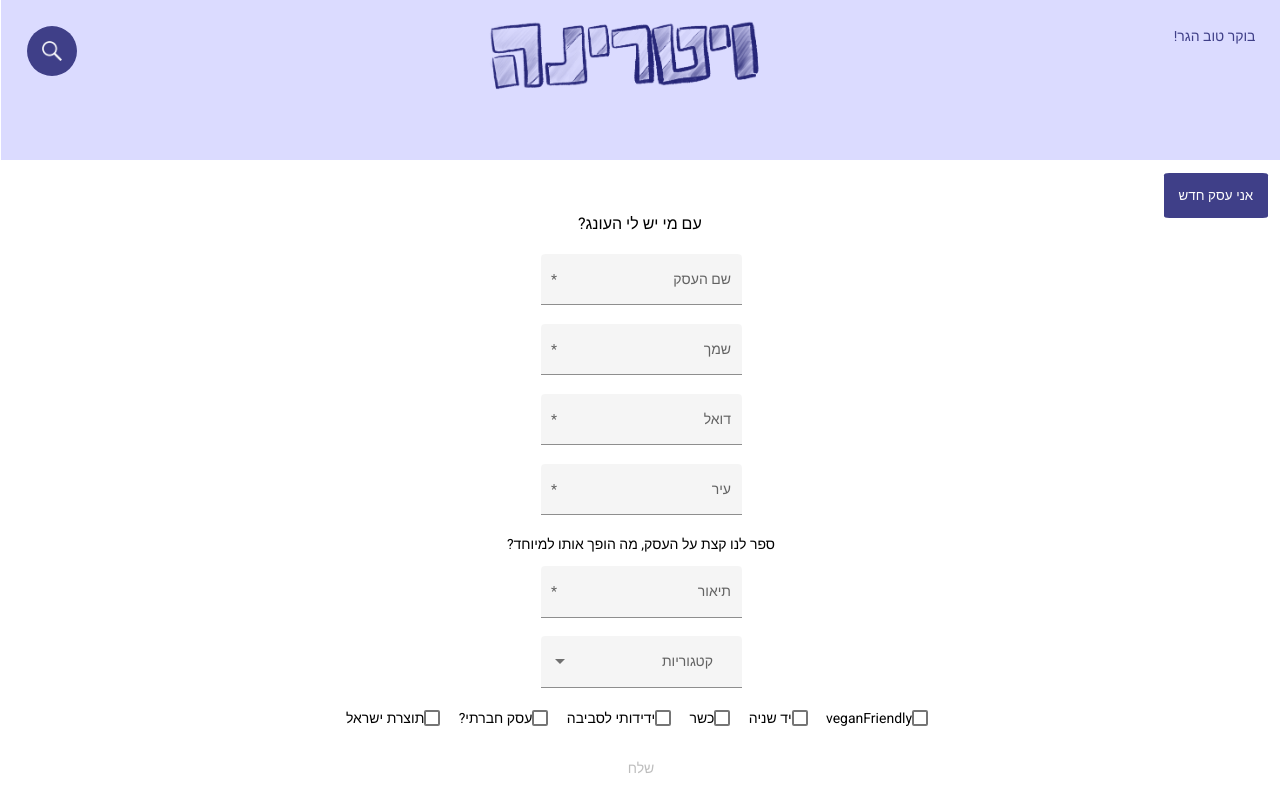
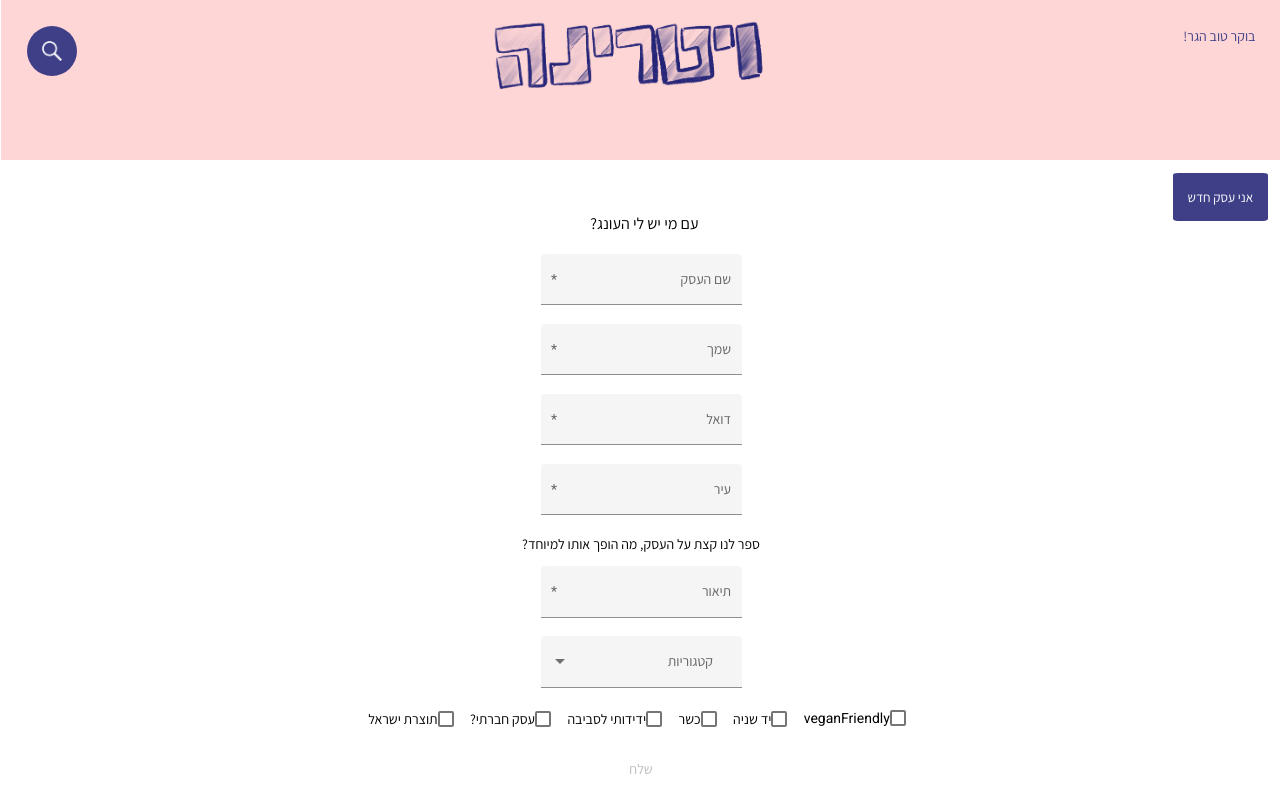
Before and after one commit to NitzanBarzilay/HujiHackathon2021, an Angular app in the folder hackProject/: page /register in a window 1280 px wide. Shown: the top 812 px of the page. Built offline with nearby package versions, Linux system fonts and the light colour scheme.

Commit message:
font update

```diff
--- a/hackProject/src/app/app.component.css
+++ b/hackProject/src/app/app.component.css
@@ -5,7 +5,7 @@
 }
 
 #titleDiv {
-    background-color: #dbdbff;
+    background-color: #ffd6d6;
     height: 20%;
 }
 
@@ -14,6 +14,7 @@ p {
     float: right;
     padding: 2%;
     direction: rtl;
+    font-family: "Heb";
 }
 
 .logo {
@@ -40,4 +41,5 @@ p {
     float: right;
     margin: 1%;
     border-radius: 5%;
+    font-family: "Heb";
 }
--- a/hackProject/src/app/home/home.component.css
+++ b/hackProject/src/app/home/home.component.css
@@ -1,5 +1,5 @@
 .upCategoriesGrid {
-    margin: 5%;
+    margin: 2%;
 }
 
 .categoriesGrid {
@@ -13,8 +13,9 @@
     display: inline-block;
     margin: 1%;
     line-height: 200px;
+    font-family: "Heb";
 }
 
 .categoriesGrid:hover {
-    color: #A00000;
+    color: #29296d;
 }
--- a/hackProject/src/app/registration/registration.component.css
+++ b/hackProject/src/app/registration/registration.component.css
@@ -1,11 +1,18 @@
 h3 {
     margin-left: 10%;
+    font-family: "Heb";
 }
 
 .label {
     float: right;
+    font-family: "Heb";
 }
 
 form{
     margin-bottom: 100px;
+    font-family: "Heb";
 }
+
+.heb{
+    font-family: "Heb";
+}
--- a/hackProject/src/app/registration/registration.component.html
+++ b/hackProject/src/app/registration/registration.component.html
@@ -30,7 +30,7 @@
     <mat-form-field appearance="fill">
         <mat-label class="label">קטגוריות</mat-label>
         <mat-select formControlName="category">
-            <mat-option *ngFor="let categorySelect of categories">
+            <mat-option *ngFor="let categorySelect of categories" class="heb">
                 {{categorySelect}}
             </mat-option>
         </mat-select>
@@ -40,27 +40,27 @@
         veganFriendly
     </mat-checkbox>
     &nbsp;
-    <mat-checkbox formControlName="secondHand">
+    <mat-checkbox formControlName="secondHand" class="heb">
         יד שניה
     </mat-checkbox>
     &nbsp;
-    <mat-checkbox formControlName="kosher">
+    <mat-checkbox formControlName="kosher" class="heb">
         כשר
     </mat-checkbox>
     &nbsp;
-    <mat-checkbox formControlName="ecoFriendly">
+    <mat-checkbox formControlName="ecoFriendly" class="heb">
         ידידותי לסביבה
     </mat-checkbox>
     &nbsp;
-    <mat-checkbox formControlName="socialBusiness">
+    <mat-checkbox formControlName="socialBusiness" class="heb">
         עסק חברתי?
     </mat-checkbox>
     &nbsp;
-    <mat-checkbox formControlName="madeInIsrael">
+    <mat-checkbox formControlName="madeInIsrael" class="heb">
         תוצרת ישראל
     </mat-checkbox>
     <br/>
     <br/>
-    <button mat-button [disabled]="registrationForm.invalid" (click)="submitStoreInfo()">שלח</button>
+    <button mat-button [disabled]="registrationForm.invalid" (click)="submitStoreInfo()" class="heb">שלח</button>
 </form>
 <br/>
--- a/hackProject/src/styles.css
+++ b/hackProject/src/styles.css
@@ -1,10 +1,14 @@
 /* You can add global styles to this file, and also import other style files */
 
+@font-face {
+    font-family: "Heb";
+    src: local("Heb"), url("./assets/fonts/Assistant-Regular.ttf") format("TrueType");
+  }
 
 html, body { height: 100%; }
 body {
     margin: 0;
-    font-family: Roboto, "Helvetica Neue", sans-serif;
+    font-family: "Heb", Roboto, "Helvetica Neue", sans-serif;
     direction: rtl;
 }
 
@@ -13,6 +17,7 @@ button {
     background-color: #3F3F88;
     color: white;
     padding: 15px;
+    font-family: "Heb";
 }
 
 button:hover{
```
Also changed, not shown: hackProject/src/assets/fonts/Assistant-Regular.ttf (added).
